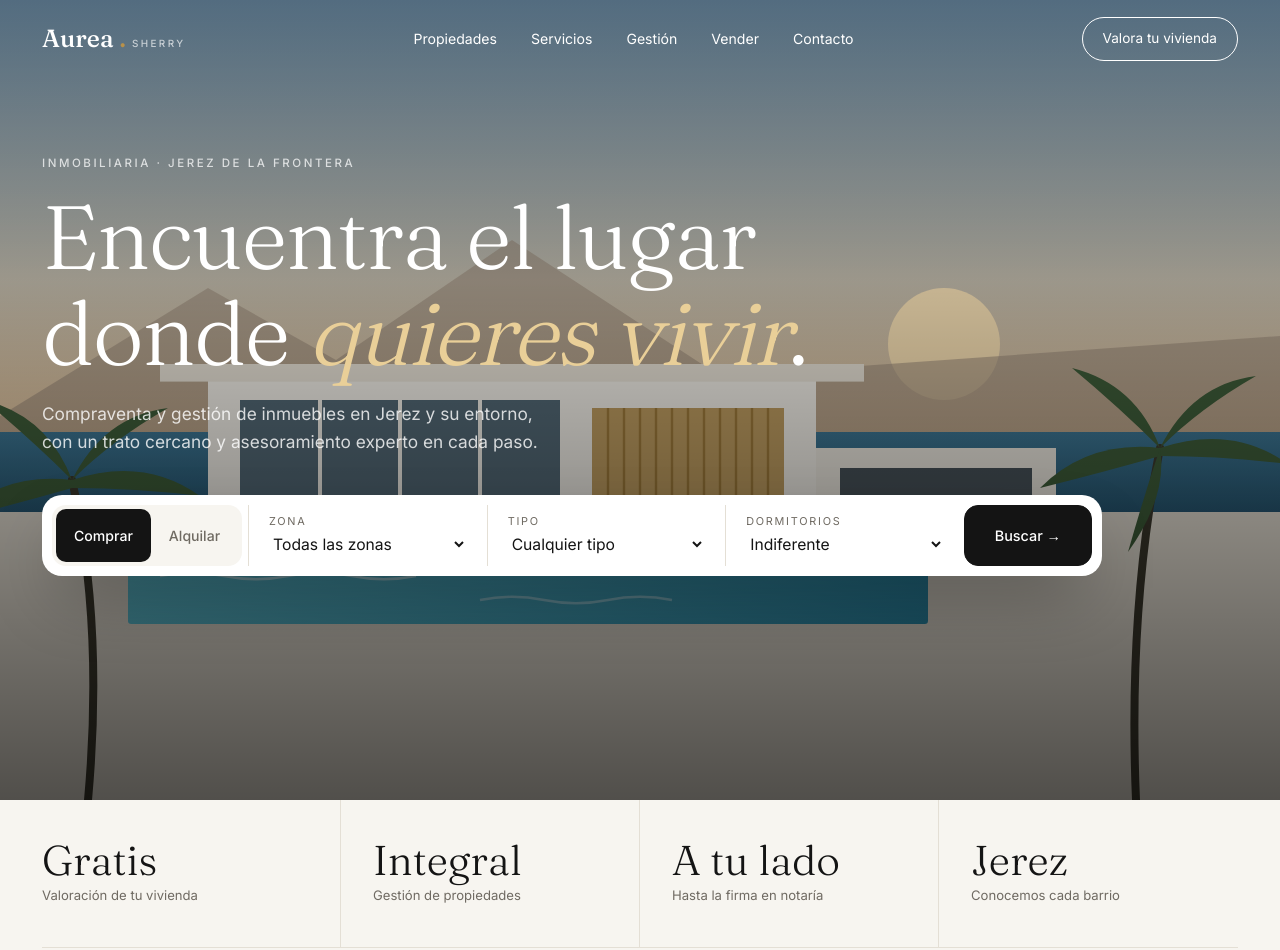
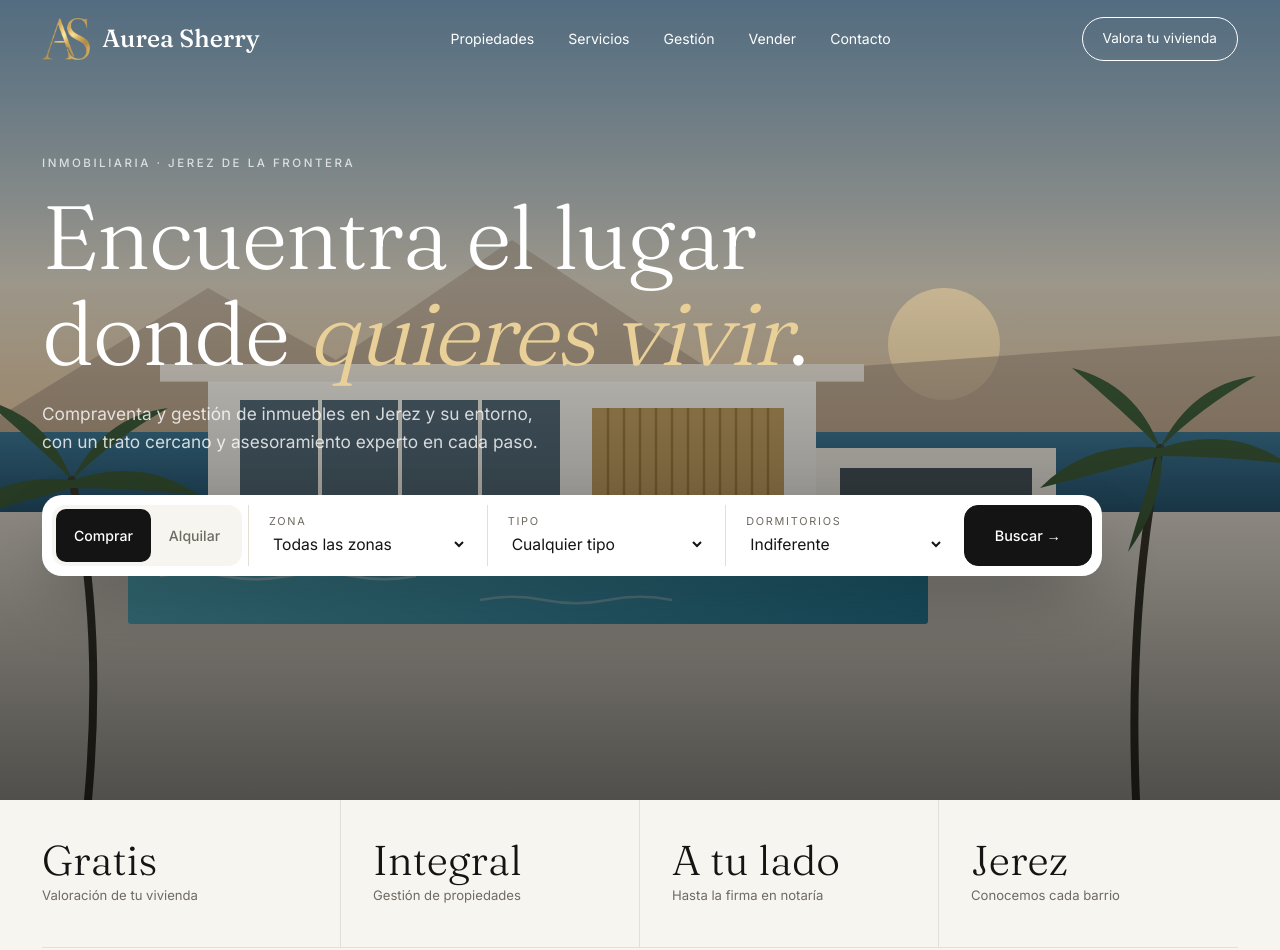
Before and after one commit to aureasherry/aureasherry-web, a plain HTML site: page index.html in a window 1280 px wide. Shown: the top 950 px of the page. Drawn offline with Linux system fonts and the light colour scheme.

Commit message:
Update logo and footer image in index.html

```diff
--- a/index.html
+++ b/index.html
@@ -3,6 +3,7 @@
 <head>
 <meta charset="UTF-8">
 <meta name="viewport" content="width=device-width, initial-scale=1">
+  <link rel="icon" href="favicon.png">
 <title>Aurea Sherry · Inmobiliaria y gestión de propiedades en Jerez de la Frontera</title>
 <meta name="description" content="Aurea Sherry, inmobiliaria en Jerez. Compraventa y gestión integral de inmuebles en Jerez de la Frontera. Valoración gratuita.">
 <link rel="preconnect" href="https://fonts.googleapis.com">
@@ -208,7 +209,7 @@ footer{border-top:1px solid var(--line);padding:60px 0 36px;margin-top:40px}
 
 <nav id="nav">
   <div class="wrap nav-in">
-    <a href="#top" class="logo">Aurea<i>.</i><small>SHERRY</small></a>
+    <a href="#top" class="logo" style="align-items:center;gap:12px"><img src="logo-as.png" alt="Aurea Sherry" style="height:42px;width:auto">Aurea Sherry</a>
     <ul class="menu" id="menu">
       <li><a href="#propiedades">Propiedades</a></li>
       <li><a href="#servicios">Servicios</a></li>
@@ -399,7 +400,7 @@ footer{border-top:1px solid var(--line);padding:60px 0 36px;margin-top:40px}
 <footer>
   <div class="wrap">
     <div class="foot">
-      <div class="big">Aurea<i>.</i></div>
+      <img src="logo.png" alt="Aurea Sherry Inmobiliaria" style="height:150px;width:auto">
       <ul><li><a href="#">Instagram</a></li><li><a href="#">Facebook</a></li><li><a href="#">LinkedIn</a></li><li><a href="#">WhatsApp</a></li></ul>
     </div>
     <div class="legal"><span>© Aurea Sherry  S.L.</span><span>Aviso legal · Privacidad · Cookies</span></div>
```
